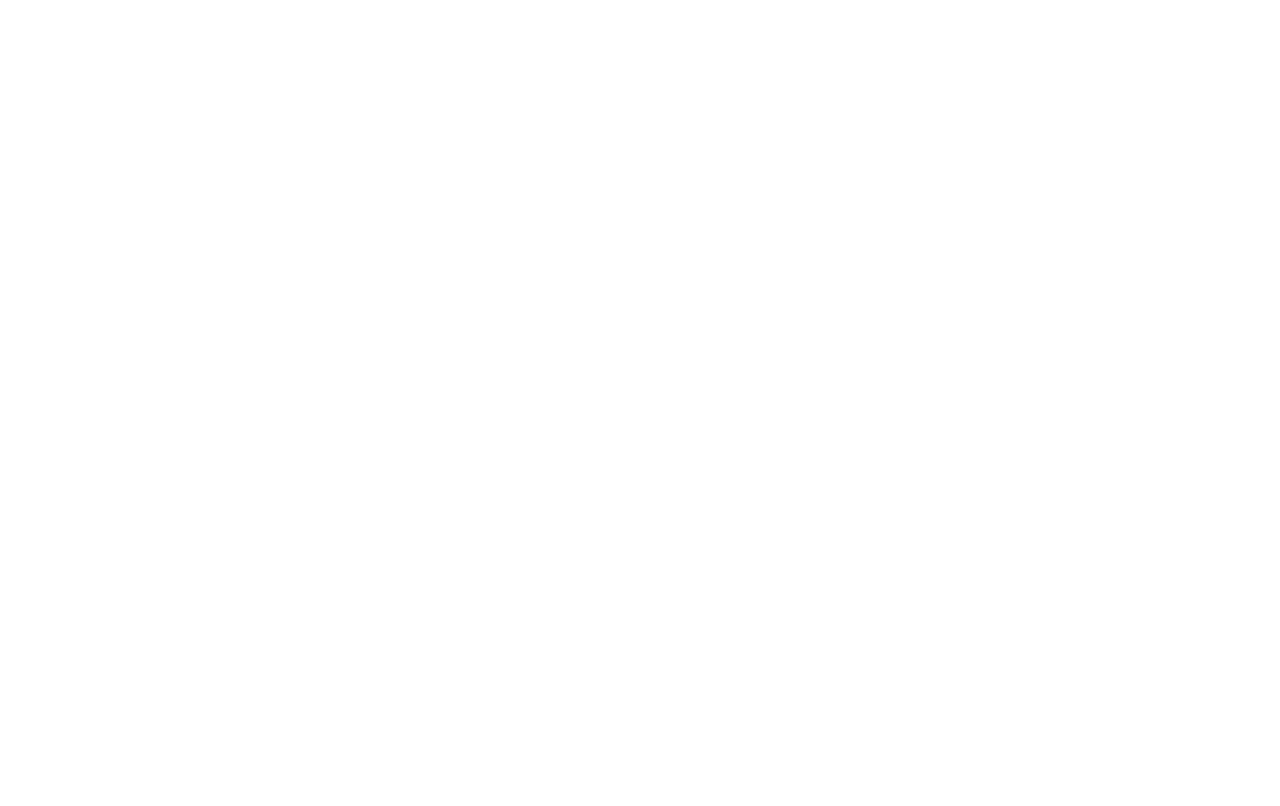
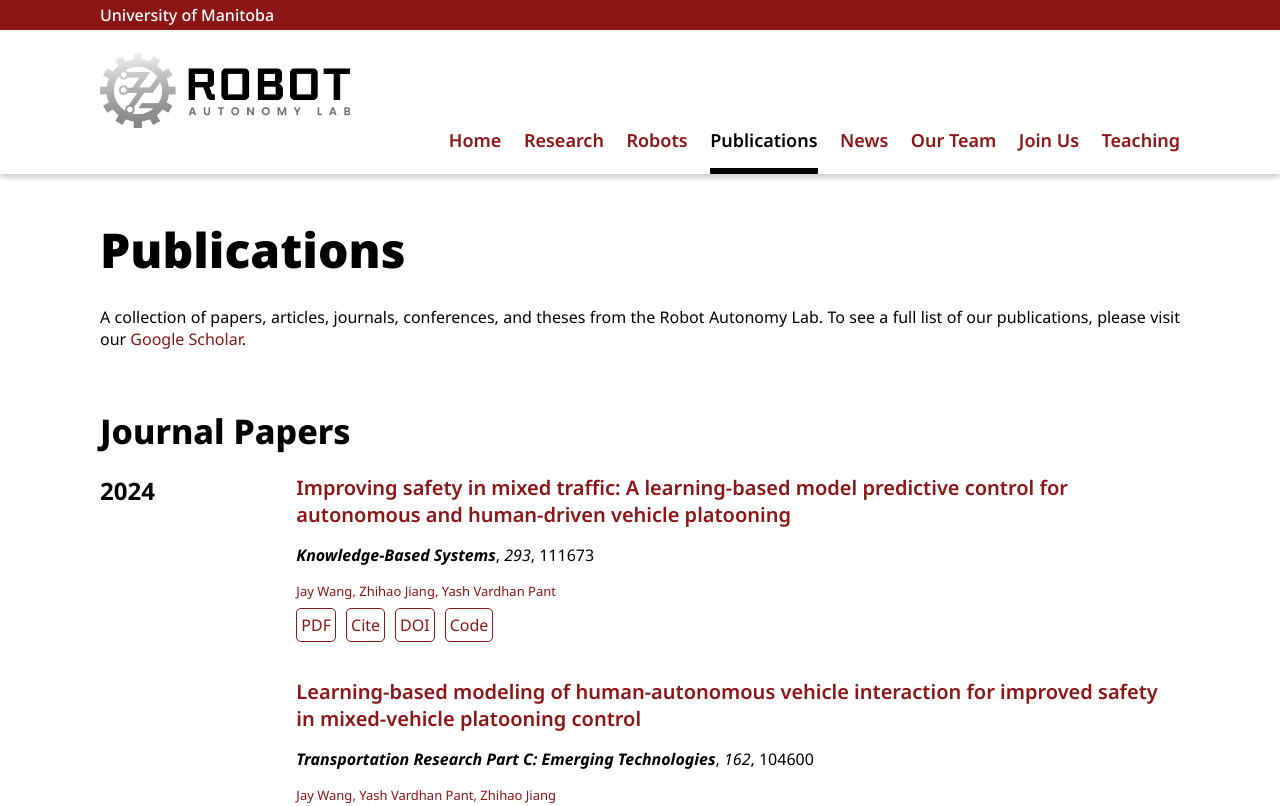
Before and after one commit to RobotAutonomyLab/ral_website, a React (Create React App) app: page /ral_website/publications in a window 1280 px wide. Before the commit this address had no page. Shown: the top 806 px of the page. Built offline with nearby package versions, Linux system fonts and the light colour scheme.

Commit message:
update deployment

```diff
--- a/src/App.js
+++ b/src/App.js
@@ -14,7 +14,7 @@
 function App() {
   return (
     <div className="App">
-      <Router>
+      <Router basename='/ral_website'>
         <Routes>
           <Route path="/" element={<Home />} />
           <Route path="/research" element={<Research />} />
--- a/src/data/papers/publications_data.js
+++ b/src/data/papers/publications_data.js
@@ -591,8 +591,16 @@
                     ],
                     abstract: "",
                     displayImage: "",
-                    citationLink: "",
-                    citation: ``
+                    citationLink: "wang2019mapping",
+                    citation: `@article{wang2019mapping,
+                                title={Mapping Quality Evaluation of Monocular Slam Solutions for Micro Aerial Vehicles},
+                                author={Wang, J and Shahbazi, M},
+                                journal={The International Archives of the Photogrammetry, Remote Sensing and Spatial Information Sciences},
+                                volume={42},
+                                pages={413--420},
+                                year={2019},
+                                publisher={Copernicus GmbH}
+                                }`
                 },
             ],
             "2017": [
```
